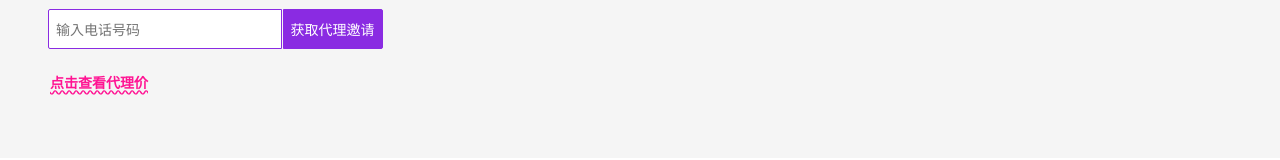
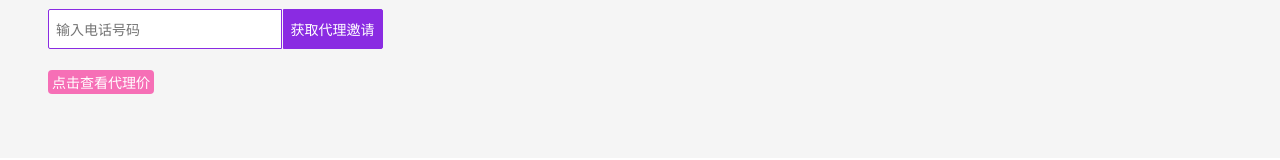
Before and after one commit to clovelee/huatang, a Svelte app: page / in a window 1280 px wide. Shown: the part 252-412 px from the top of the page. Built offline with nearby package versions, Linux system fonts and the light colour scheme.

Commit message:
change content

```diff
--- a/src/Getcode.svelte
+++ b/src/Getcode.svelte
@@ -21,10 +21,11 @@
 	.getCD {
 		font-size:14px;
 		margin-top: 1em;
-		padding: 2px;
-		color: deeppink;
-		font-weight: bold;
-		text-decoration: wavy underline deeppink;
+		padding: 2px 4px;
+		color: #fff;
+		font-weight: 500;
+		background-color: rgba(247, 90, 173, 0.856);
+		border-radius: 4px;
 		display: inline-block;
 	}
 </style>
```
